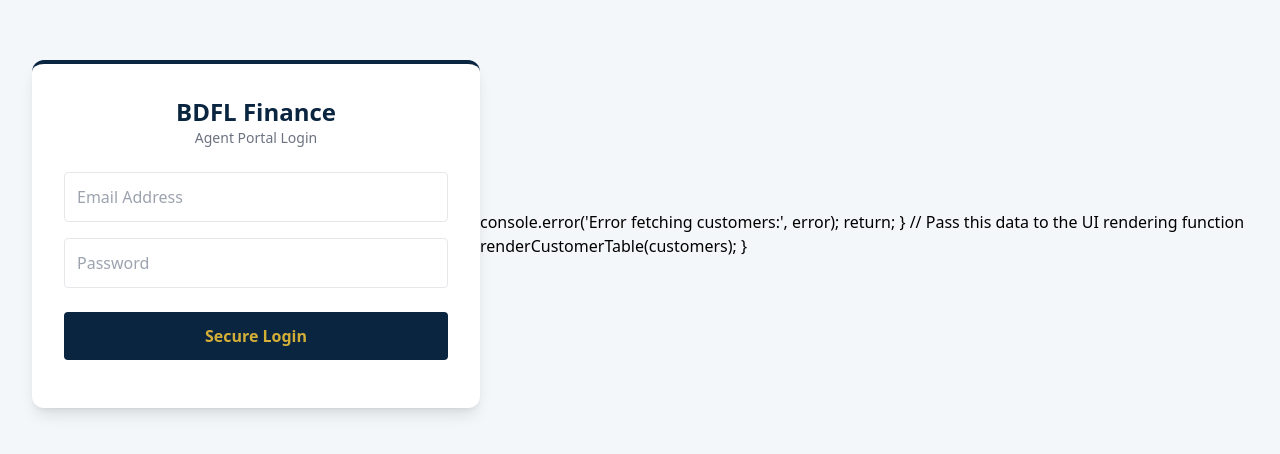
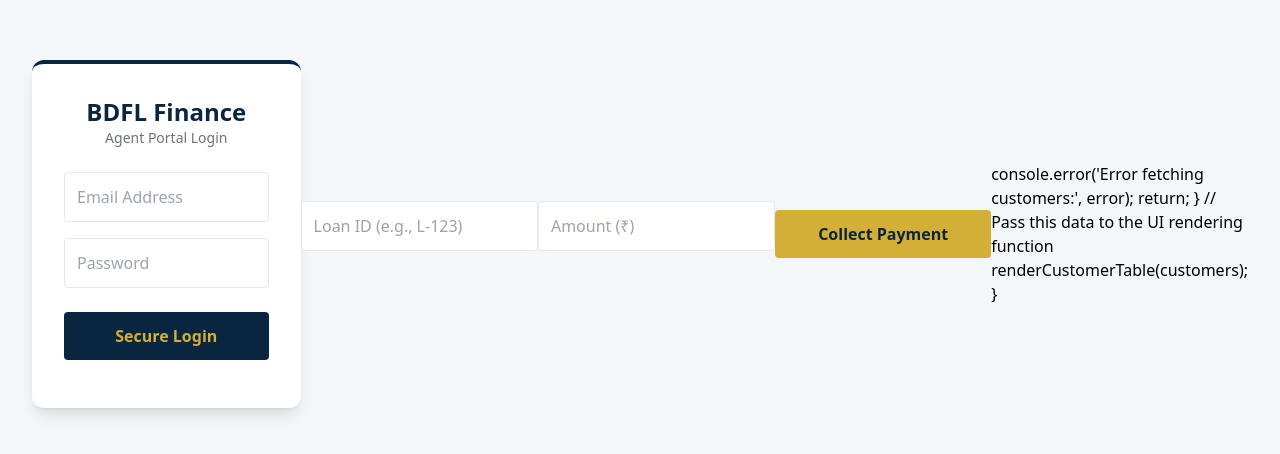
Before and after one commit to BDFLMC/120, a plain HTML site: page index.html in a window 1280 px wide. Shown: the part 166-620 px from the top of the page. Drawn offline with nearby package versions, Linux system fonts and the light colour scheme.

Commit message:
Add input fields and button for payment collection

```diff
--- a/index.html
+++ b/index.html
@@ -47,6 +47,19 @@
     <script src="app.js"></script>
 </body>
 </html>
+        <input type="text" id="loanId" placeholder="Loan ID (e.g., L-123)" class="w-full border p-3 mb-4 rounded focus:outline-none focus:ring-2 focus:ring-[#0A2540]">
+        <input type="number" id="amount" placeholder="Amount (₹)" class="w-full border p-3 mb-4 rounded focus:outline-none focus:ring-2 focus:ring-[#0A2540]">
+
+        <button onclick="logPayment()" class="w-full bg-[#D4AF37] text-[#0A2540] font-bold py-3 rounded hover:bg-opacity-90 transition">
+            Collect Payment
+        </button>
+
+        <p id="status" class="mt-4 text-sm font-semibold text-center"></p>
+    </div>
+
+    <script src="app.js"></script>
+</body>
+</html>
       console.error('Error fetching customers:', error);
       return;
     }
```
